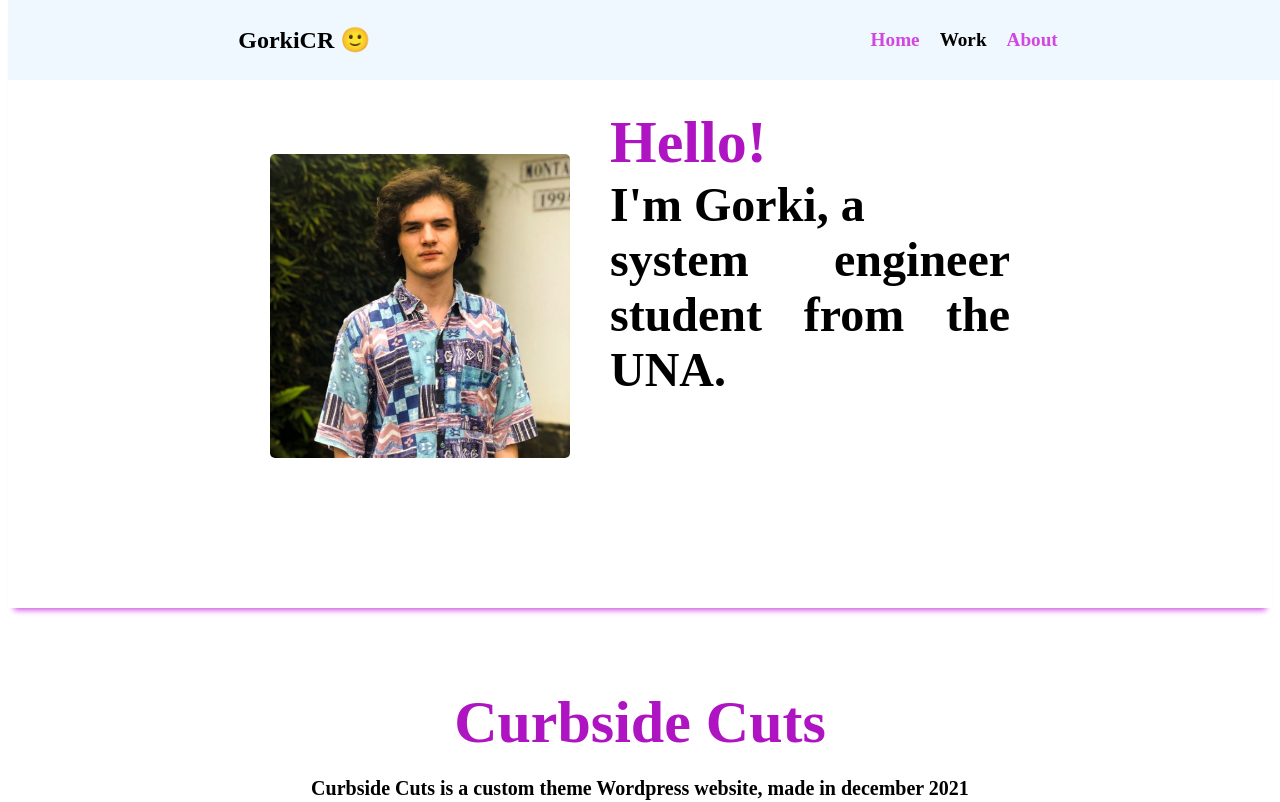
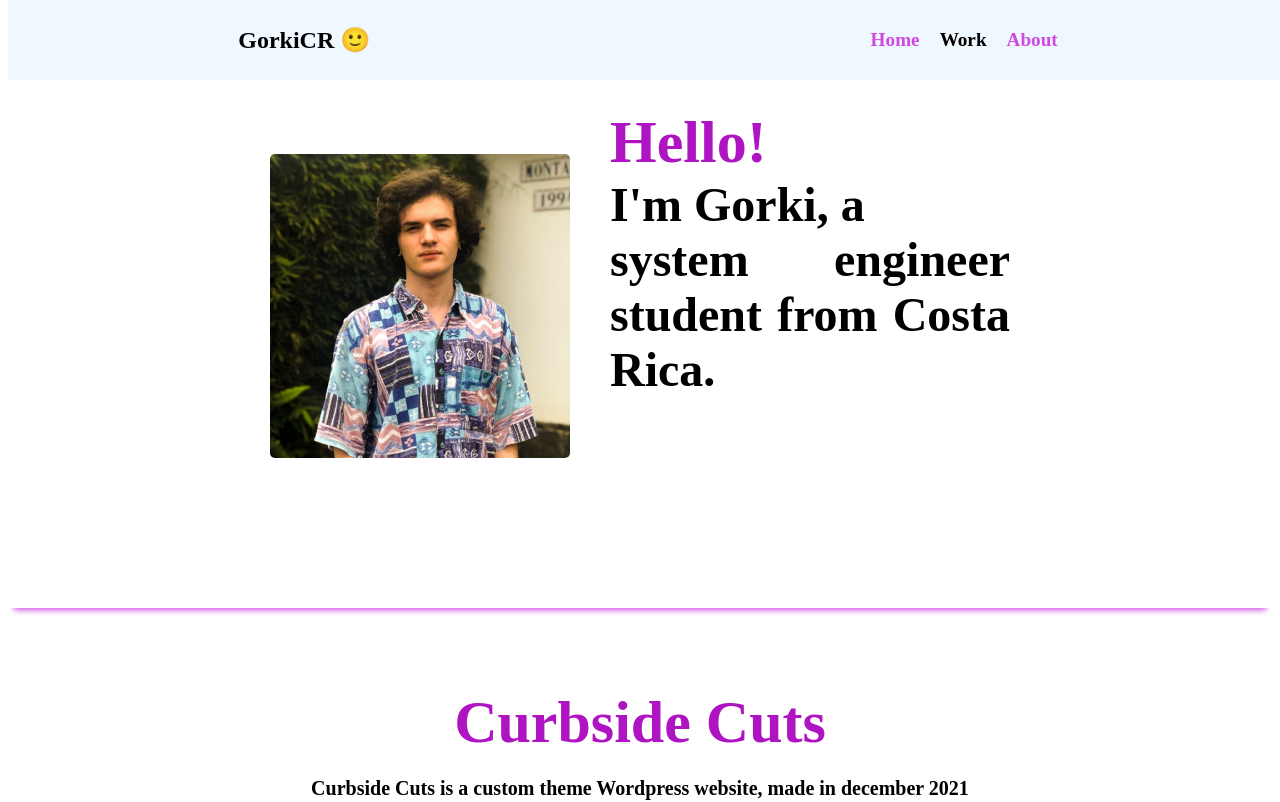
Before and after one commit to Gorkir6/port_folio, a React (Create React App) app: page / in a window 1280 px wide. Shown: the top 802 px of the page. Built offline with nearby package versions, Linux system fonts and the light colour scheme; the HTML template or start-up script is replaced by a standard one.

Commit message:
Hero change

```diff
--- a/src/components/Homepage/Hero.js
+++ b/src/components/Homepage/Hero.js
@@ -8,7 +8,7 @@ function Hero(){
             </div>
             <div className="hero_content">
             <h2>Hello!</h2>
-            <p>I'm Gorki, a <br/>system engineer student from the UNA.</p>
+            <p>I'm Gorki, a <br/>system engineer student from Costa Rica.</p>
             </div>
         </section>
     )
```
